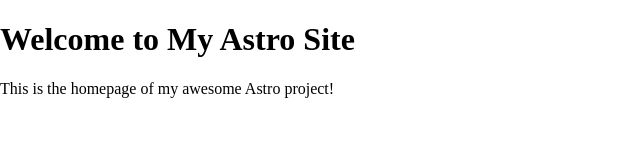
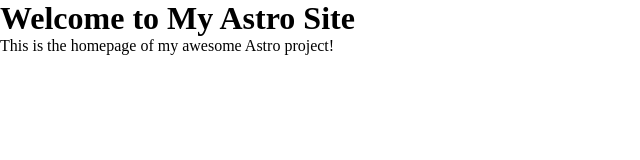
Before and after one commit to 2giosangmitom/2giosangmitom.github.io, an Astro site: page / in a window 1280 px wide. Shown: the whole page, without its empty margins (0-640 px from the left). Built offline with nearby package versions, Linux system fonts and the light colour scheme; Astro itself is replaced by a stand-in of ours.

Commit message:
style: format

```diff
--- /dev/null
+++ b/src/assets/css/main.css
@@ -0,0 +1,7 @@
+*,
+*::before,
+*::after {
+  margin: 0;
+  padding: 0;
+  box-sizing: boder-box;
+}
--- a/src/layouts/Layout.astro
+++ b/src/layouts/Layout.astro
@@ -1,3 +1,7 @@
+---
+import "@assets/css/main.css"
+---
+
 <!doctype html>
 <html lang="en">
   <head>
@@ -11,12 +15,3 @@
     <slot />
   </body>
 </html>
-
-<style>
-  html,
-  body {
-    margin: 0;
-    width: 100%;
-    height: 100%;
-  }
-</style>
```
Also changed, not shown: content/posts/hello-world.md (+1 -1 lines), tina/config.ts (+23 -27 lines), tsconfig.json (+5 -13 lines), astro.config.mjs (line endings or trailing spaces), 1 other file.
